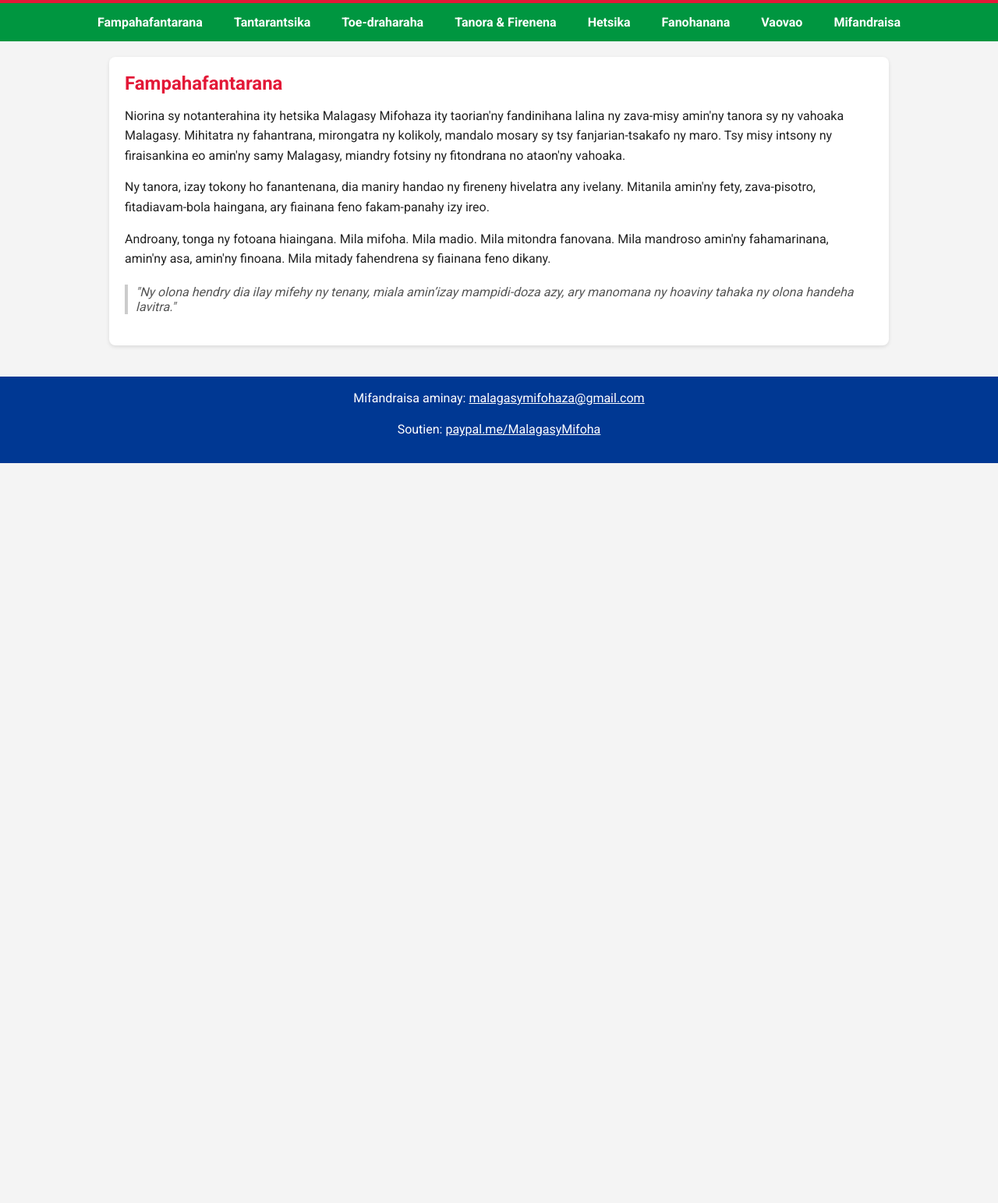
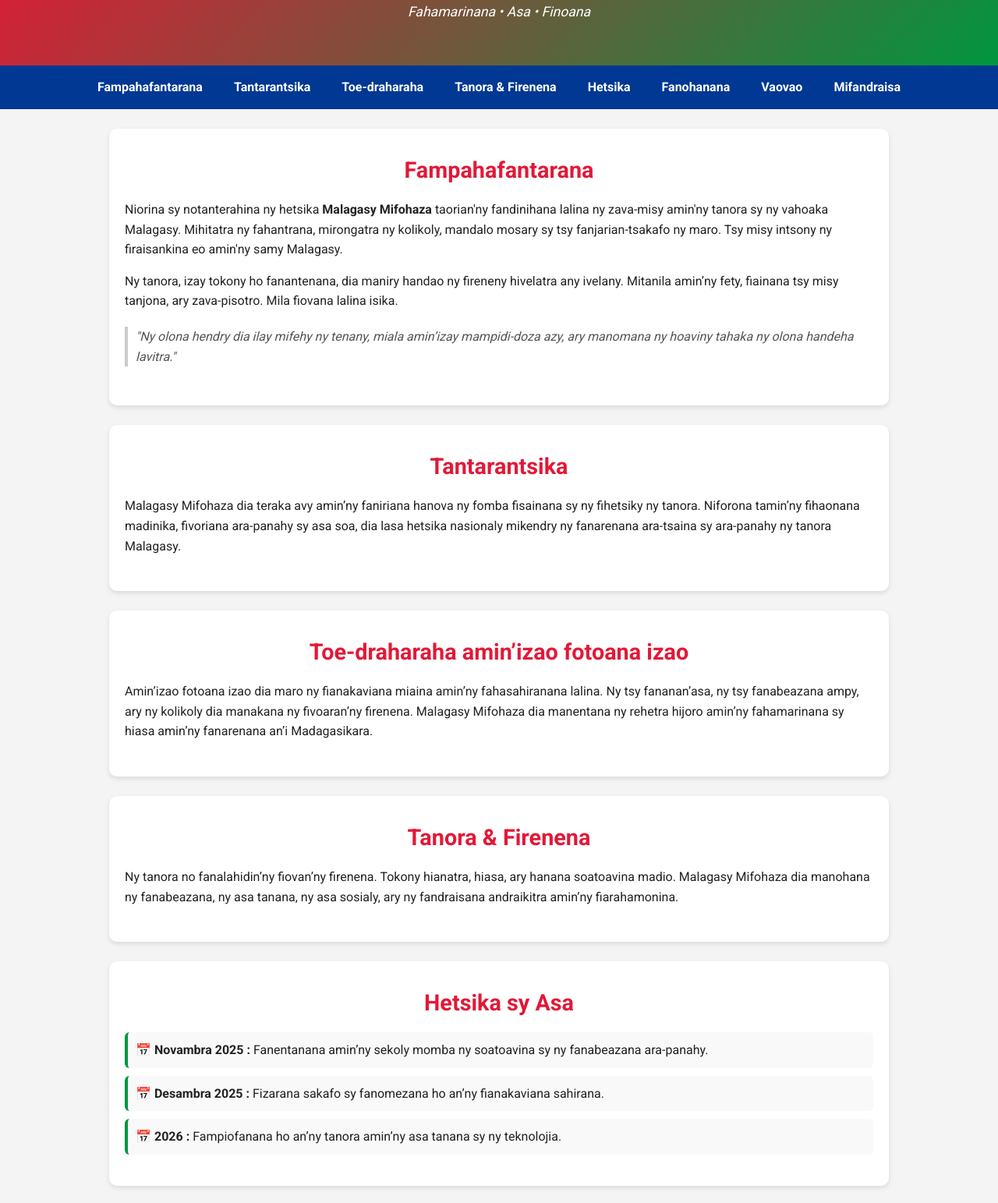
Before and after one commit to Mifohaza2025/MalagasyMifohaza, a plain HTML site: page index.html in a window 1280 px wide. Shown: the part 105-1648 px from the top of the page at 78% size. Before the commit the page ends 800 px from the top, so only its background shows below. Drawn offline with Linux system fonts and the light colour scheme.

Commit message:
Update index.html

```diff
--- a/index.html
+++ b/index.html
@@ -11,45 +11,68 @@
       font-family: 'Roboto', sans-serif;
       background: #f4f4f4;
       color: #222;
+      line-height: 1.6;
     }
     header {
-      background: #e31837;
+      background: linear-gradient(135deg, #e31837, #009640);
       color: white;
-      padding: 15px;
+      padding: 40px 15px;
       text-align: center;
+    }
+    header h1 {
+      font-size: 2.2em;
+      margin-bottom: 10px;
+    }
+    header p {
+      font-style: italic;
+      font-size: 1.1em;
     }
     nav {
       display: flex;
       flex-wrap: wrap;
       justify-content: center;
-      background: #009640;
+      background: #003893;
     }
     nav a {
       padding: 15px 20px;
       color: white;
       text-decoration: none;
       font-weight: bold;
+      transition: background 0.3s;
     }
     nav a:hover {
-      background: #007732;
+      background: #002670;
     }
     section {
-      padding: 20px;
+      padding: 30px 20px;
       max-width: 1000px;
-      margin: auto;
+      margin: 25px auto;
       background: white;
-      margin-top: 20px;
-      border-radius: 8px;
-      box-shadow: 0 2px 5px rgba(0,0,0,0.1);
+      border-radius: 10px;
+      box-shadow: 0 3px 6px rgba(0,0,0,0.1);
     }
-    h2 { margin-bottom: 15px; color: #e31837; }
-    p { line-height: 1.6; margin-bottom: 15px; }
-    footer {
-      background: #003893;
-      color: white;
+    h2 {
+      color: #e31837;
+      margin-bottom: 15px;
+      font-size: 1.8em;
       text-align: center;
-      padding: 15px;
-      margin-top: 40px;
+    }
+    p {
+      margin-bottom: 15px;
+    }
+    .quote {
+      font-style: italic;
+      color: #555;
+      border-left: 4px solid #ccc;
+      padding-left: 10px;
+      margin: 20px 0;
+    }
+    .event {
+      background: #f9f9f9;
+      padding: 10px;
+      border-left: 4px solid #009640;
+      margin-bottom: 10px;
+      border-radius: 6px;
     }
     form input, form textarea {
       display: block;
@@ -66,20 +89,42 @@
       border: none;
       border-radius: 5px;
       cursor: pointer;
+      font-weight: bold;
     }
-    .quote {
-      font-style: italic;
-      color: #555;
-      border-left: 4px solid #ccc;
-      padding-left: 10px;
-      margin: 20px 0;
+    form button:hover {
+      background: #007732;
+    }
+    footer {
+      background: #003893;
+      color: white;
+      text-align: center;
+      padding: 20px;
+      margin-top: 40px;
+      font-size: 0.95em;
+    }
+    footer a {
+      color: #fff;
+      text-decoration: underline;
+    }
+
+    /* --- Responsive --- */
+    @media (max-width: 600px) {
+      header h1 { font-size: 1.8em; }
+      nav a {
+        flex: 1 1 100%;
+        text-align: center;
+        border-top: 1px solid rgba(255,255,255,0.2);
+      }
+      section {
+        padding: 20px 15px;
+      }
     }
   </style>
 </head>
 <body>
   <header>
-    <h1>Malagasy Mifohaza</h1>
-    <p>Fahamarinana, Asa, Finoana</p>
+    <h1>🇲🇬 Malagasy Mifohaza</h1>
+    <p>Fahamarinana • Asa • Finoana</p>
   </header>
 
   <nav>
@@ -95,21 +140,65 @@
 
   <section id="fampahafantarana">
     <h2>Fampahafantarana</h2>
-    <p>Niorina sy notanterahina ity hetsika Malagasy Mifohaza ity taorian'ny fandinihana lalina ny zava-misy amin'ny tanora sy ny vahoaka Malagasy. Mihitatra ny fahantrana, mirongatra ny kolikoly, mandalo mosary sy tsy fanjarian-tsakafo ny maro. Tsy misy intsony ny firaisankina eo amin'ny samy Malagasy, miandry fotsiny ny fitondrana no ataon'ny vahoaka.
-    </p>
-    <p>Ny tanora, izay tokony ho fanantenana, dia maniry handao ny fireneny hivelatra any ivelany. Mitanila amin'ny fety, zava-pisotro, fitadiavam-bola haingana, ary fiainana feno fakam-panahy izy ireo.</p>
-    <p>Androany, tonga ny fotoana hiaingana. Mila mifoha. Mila madio. Mila mitondra fanovana. Mila mandroso amin'ny fahamarinana, amin'ny asa, amin'ny finoana. Mila mitady fahendrena sy fiainana feno dikany.</p>
-    <div class="quote">
-      "Ny olona hendry dia ilay mifehy ny tenany, miala amin’izay mampidi-doza azy, ary manomana ny hoaviny tahaka ny olona handeha lavitra."
+    <p>Niorina sy notanterahina ny hetsika <strong>Malagasy Mifohaza</strong> taorian'ny fandinihana lalina ny zava-misy amin'ny tanora sy ny vahoaka Malagasy. Mihitatra ny fahantrana, mirongatra ny kolikoly, mandalo mosary sy tsy fanjarian-tsakafo ny maro. Tsy misy intsony ny firaisankina eo amin'ny samy Malagasy.</p>
+    <p>Ny tanora, izay tokony ho fanantenana, dia maniry handao ny fireneny hivelatra any ivelany. Mitanila amin’ny fety, fiainana tsy misy tanjona, ary zava-pisotro. Mila fiovana lalina isika.</p>
+    <div class="quote">"Ny olona hendry dia ilay mifehy ny tenany, miala amin’izay mampidi-doza azy, ary manomana ny hoaviny tahaka ny olona handeha lavitra."</div>
+  </section>
+
+  <section id="tantara">
+    <h2>Tantarantsika</h2>
+    <p>Malagasy Mifohaza dia teraka avy amin’ny faniriana hanova ny fomba fisainana sy ny fihetsiky ny tanora. Niforona tamin’ny fihaonana madinika, fivoriana ara-panahy sy asa soa, dia lasa hetsika nasionaly mikendry ny fanarenana ara-tsaina sy ara-panahy ny tanora Malagasy.</p>
+  </section>
+
+  <section id="toedraharaha">
+    <h2>Toe-draharaha amin’izao fotoana izao</h2>
+    <p>Amin’izao fotoana izao dia maro ny fianakaviana miaina amin’ny fahasahiranana lalina. Ny tsy fananan’asa, ny tsy fanabeazana ampy, ary ny kolikoly dia manakana ny fivoaran’ny firenena. Malagasy Mifohaza dia manentana ny rehetra hijoro amin’ny fahamarinana sy hiasa amin’ny fanarenana an’i Madagasikara.</p>
+  </section>
+
+  <section id="tanora">
+    <h2>Tanora & Firenena</h2>
+    <p>Ny tanora no fanalahidin’ny fiovan’ny firenena. Tokony hianatra, hiasa, ary hanana soatoavina madio. Malagasy Mifohaza dia manohana ny fanabeazana, ny asa tanana, ny asa sosialy, ary ny fandraisana andraikitra amin’ny fiarahamonina.</p>
+  </section>
+
+  <section id="hetsika">
+    <h2>Hetsika sy Asa</h2>
+    <div class="event">
+      <strong>📅 Novambra 2025 :</strong> Fanentanana amin’ny sekoly momba ny soatoavina sy ny fanabeazana ara-panahy.
+    </div>
+    <div class="event">
+      <strong>📅 Desambra 2025 :</strong> Fizarana sakafo sy fanomezana ho an’ny fianakaviana sahirana.
+    </div>
+    <div class="event">
+      <strong>📅 2026 :</strong> Fampiofanana ho an’ny tanora amin’ny asa tanana sy ny teknolojia.
     </div>
   </section>
 
-  <!-- Les autres sections seront ajoutées après selon la suite de ta demande -->
+  <section id="fanohanana">
+    <h2>Fanohanana</h2>
+    <p>Raha maniry hanohana ny asa sy ny hetsika ataonay ianao, dia afaka mandefa fanampiana amin’ny endriny rehetra: ara-bola, fitaovana, na asa fanampiana.</p>
+    <p><strong>PayPal:</strong> <a href="https://paypal.me/MalagasyMifoha" target="_blank">paypal.me/MalagasyMifoha</a></p>
+    <p><strong>Email:</strong> malagasymifohaza@gmail.com</p>
+  </section>
+
+  <section id="vaovao">
+    <h2>Vaovao farany</h2>
+    <p>Tetikasa vaovao ho an’ny tanora: “Fampiofanana amin’ny fahaiza-mitarika sy fandraharahana” hanomboka amin’ny 2026. Hanampy ny tanora hianatra fomba fitantanana sy famoronana orinasa maharitra eto an-toerana.</p>
+  </section>
+
+  <section id="mifandray">
+    <h2>Mifandraisa aminay</h2>
+    <form action="mailto:malagasymifohaza@gmail.com" method="post" enctype="text/plain">
+      <input type="text" name="anarana" placeholder="Anaranao" required>
+      <input type="email" name="mail" placeholder="Mailakao" required>
+      <textarea name="hafatra" placeholder="Hafatrao" rows="5" required></textarea>
+      <button type="submit">Alefa</button>
+    </form>
+  </section>
 
   <footer>
-    <p>Mifandraisa aminay: <a href="mailto:malagasymifohaza@gmail.com" style="color:white">malagasymifohaza@gmail.com</a></p>
-    <p>Soutien: <a href="https://paypal.me/MalagasyMifoha" style="color:white" target="_blank">paypal.me/MalagasyMifoha</a></p>
+    <p>© 2025 Malagasy Mifohaza — Fahamarinana, Asa, Finoana</p>
+    <p>Mifandraisa aminay: <a href="mailto:malagasymifohaza@gmail.com">malagasymifohaza@gmail.com</a></p>
+    <p>Soutien: <a href="https://paypal.me/MalagasyMifoha" target="_blank">paypal.me/MalagasyMifoha</a></p>
   </footer>
-
 </body>
 </html>
```
